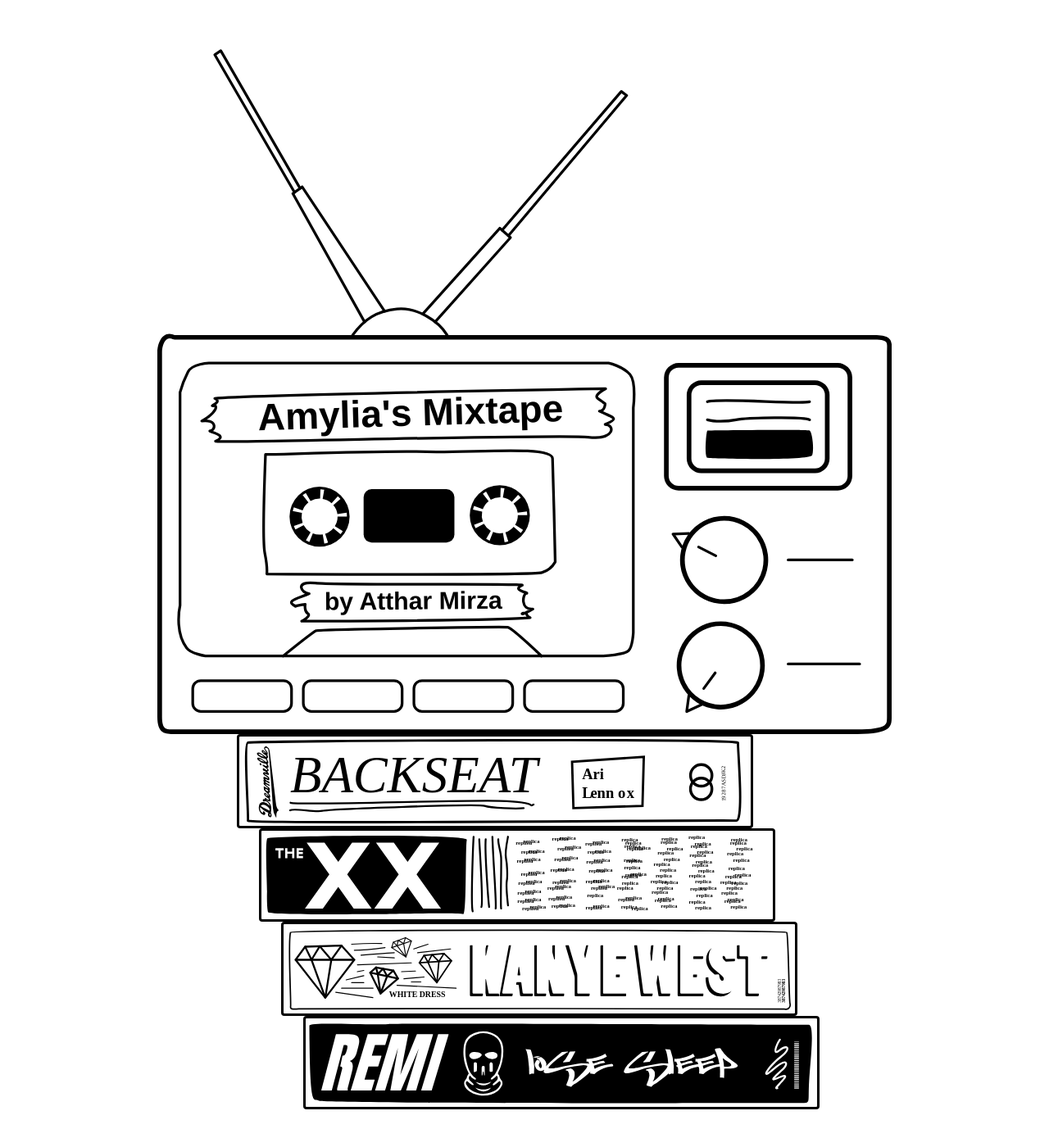
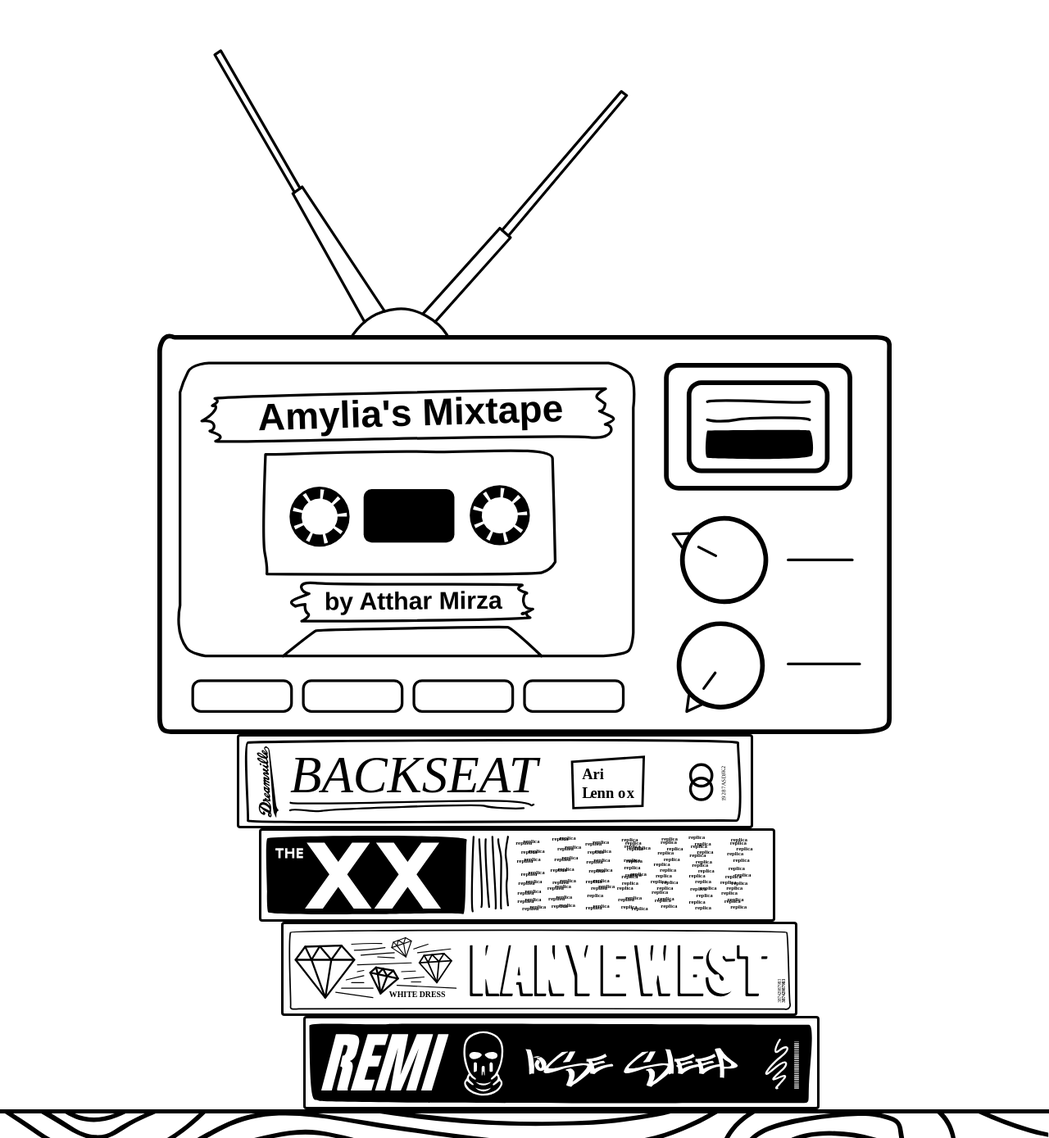
Before and after one commit to attharmirza/mixtape-player, a Jekyll site: the page built from index.md, in a window 1280 px wide. Shown: the whole page at 82% size. Built offline with Jekyll 4.4.1, drawn with Linux system fonts in a browser that asks for light colours.

Commit message:
Added "Table" Footer
Now the visual really looks like a stack of mixtapes resting on a table.

```diff
--- a/_layouts/default.html
+++ b/_layouts/default.html
@@ -106,6 +106,7 @@
       {% endif %}
       {% endfor %}
     </div>
+    <div class="table"></div>
   </div>
 
   <script>
@@ -161,6 +162,17 @@
 
     $(document).ready(function() {
       randomShift();
+
+      $('.content').css('top', function() {
+        var windowHeight = $(window).height();
+        var elementHeight = $(this).height();
+
+        if (windowHeight - elementHeight >= 0) {
+          return windowHeight - elementHeight;
+        } else {
+          return 0;
+        };
+      });
     });
   </script>
 </body>
--- a/_sass/_base.scss
+++ b/_sass/_base.scss
@@ -1,2 +1,3 @@
 @import "main";
 @import "tapes";
+@import "table";
--- a/_sass/_main.scss
+++ b/_sass/_main.scss
@@ -1,4 +1,16 @@
 html, body {
   margin: 0;
   padding: 0;
+  position: absolute;
+  width: 100%;
+  height: 100%;
 }
+
+.content {
+  position: relative;
+  // top: 100%;
+  bottom: 0;
+  left: 50%;
+  transform: translateX(-50%);
+  height: auto;
+}
--- /dev/null
+++ b/_sass/_table.scss
@@ -0,0 +1,10 @@
+.table {
+  // position: absolute;
+  // bottom: 0;
+  width: 100vw;
+  height: 30px;
+  background-image: url("/graphics/wood.svg");
+  background-size: cover;
+  background-position: top;
+  border-top: 5px rgb(0, 0, 0) solid
+}
--- a/_sass/_tapes.scss
+++ b/_sass/_tapes.scss
@@ -5,14 +5,13 @@
 }
 
 .tapeRack {
-  position:absolute;
+  // position: absolute;
   width: 80vw;
   max-width: 900px;
-  left: 50%;
-  transform: translateX(-50%);
-  // border-bottom: 5px rgb(0, 0, 0) solid;
-  padding-bottom: 20px;
-  // margin-bottom: 10px;
+  // left: 50%;
+  // transform: translateX(-50%);
+  // padding-bottom: 20px;
+  margin: 0 auto;
 }
 
 .tape {
--- a/_songs/backseat-ft-cozz.markdown
+++ b/_songs/backseat-ft-cozz.markdown
@@ -4,6 +4,6 @@
 identifier: backseat
 artist: Ari Lennox
 image: "/uploads/backseat.svg"
-file: "/uploads/_test.mp3"
+file: "/uploads/backseat.mp3"
 mixtape: Amylia
 ---
```
Also changed, not shown: graphics/wood.svg (added).
